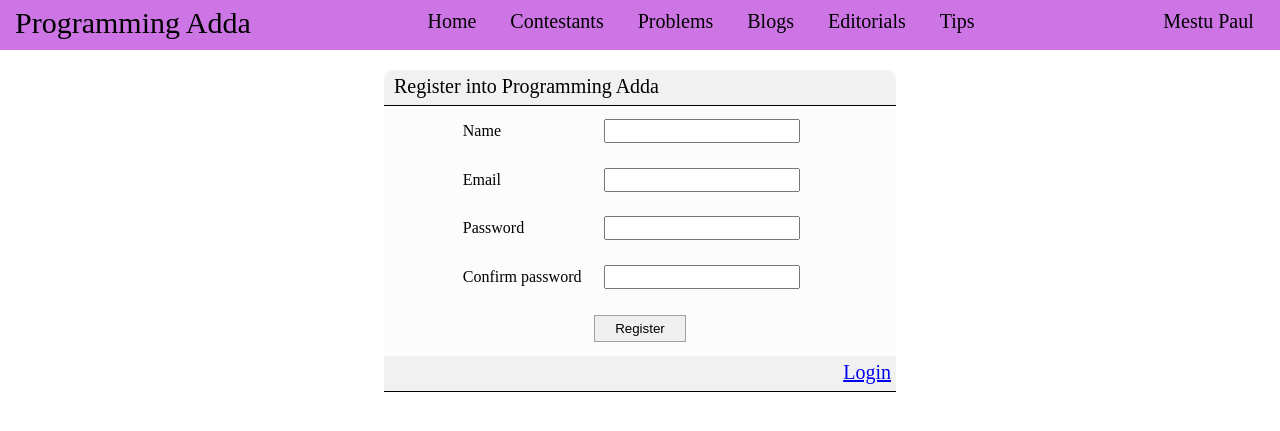
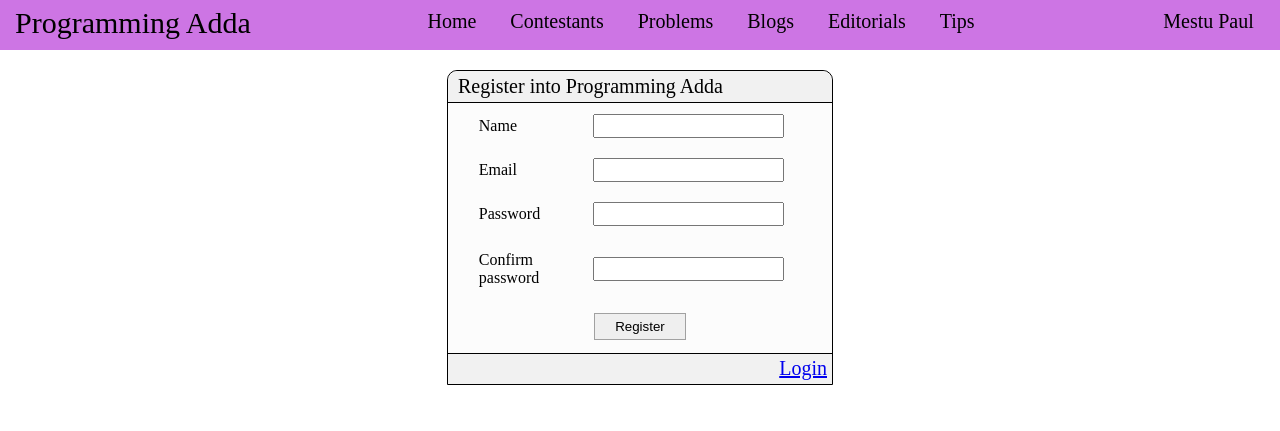
Before and after one commit to Bonusree/programming_adda, a Django app: page /register/ in a window 1280 px wide. Shown: the top 431 px of the page. Run offline with Django 4.2, Linux system fonts and the light colour scheme.

Commit message:
update register.css

```diff
--- a/static/register.css
+++ b/static/register.css
@@ -1,13 +1,14 @@
 .register{
     margin: 20px auto;
-    width: 40%;
-    height: 300px;
+    width: 30%;
+    height: max-content;
     background-color: #fcfcfc;
     border-radius: 10px 10px 0px 0px;
+    border: 1px solid black;
 }
 .register .tittle{
     width: 100%;
-    height: 25px;
+    height: max-content;
     padding: 1% 0px;
     background-color: #f1f1f1;
     border-radius: 10px 10px 0px 0px;
@@ -18,11 +19,19 @@
     background-color: #f1f1f1;
     border-radius: 0px;
     text-align: right;
+    border: 0px;
+    border-top: 1px solid black;
 }
 .register table{
-    width: 70%;
+    width: 85%;
     margin: 0px auto;
     height: 250px;
+}
+.register table td:nth-child(1){
+    width: 35%;
+}
+.register table td:nth-child(2){
+    width: 65%;
 }
 .register button{
     padding: 5px 20px;
--- a/templates/register.html
+++ b/templates/register.html
@@ -11,7 +11,7 @@
 <body>
     <div class="container">
         {% include 'navbar.html' %}
-        <div class="register register">
+        <div class="register">
             <div class="tittle">&nbsp; Register into Programming Adda</div>
             <form action="">
                 <table>
```
